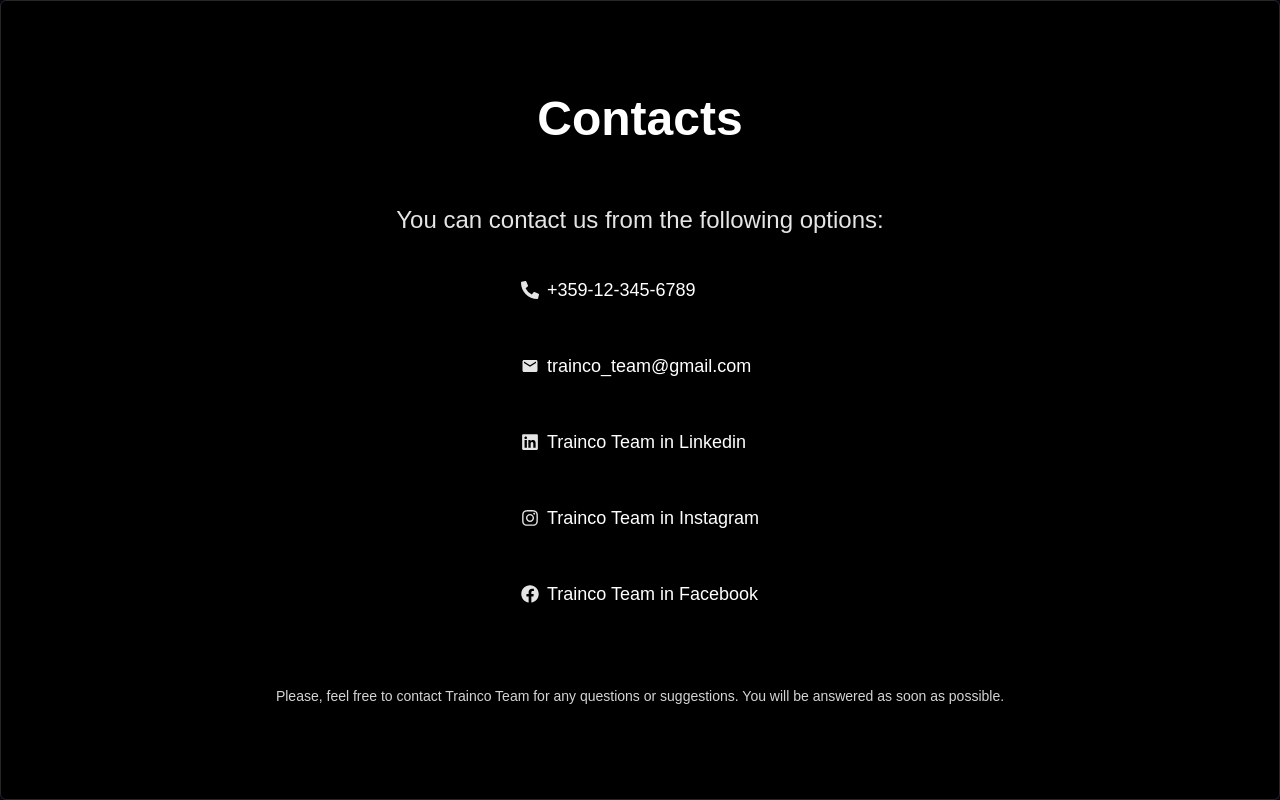
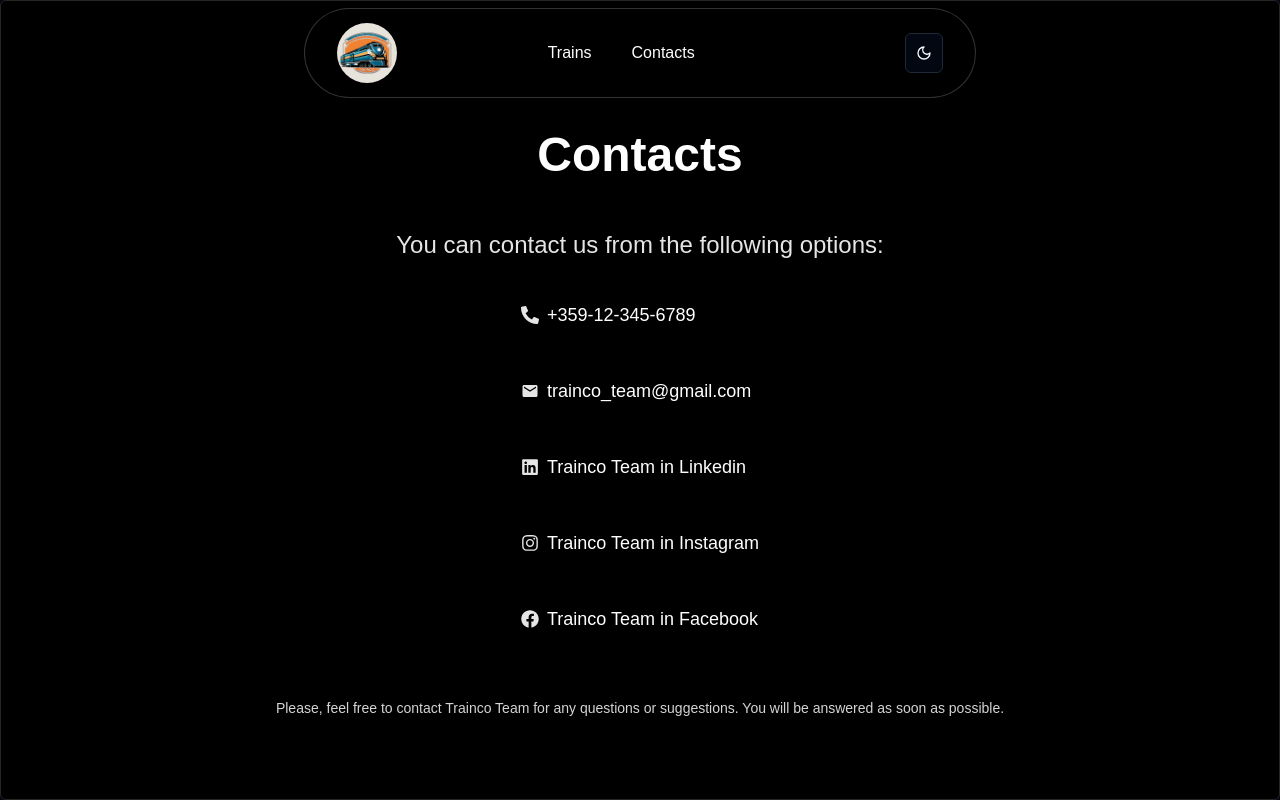
Before and after one commit to ITPG-CODEWARS/codewars-2024-first-round-SimoSabev, a Next.js app: page /contacts in a window 1280 px wide. Built offline with nearby package versions, Linux system fonts and the light colour scheme.

Commit message:
style(Contact page, added navbar)

```diff
--- a/app/contacts/page.tsx
+++ b/app/contacts/page.tsx
@@ -3,7 +3,7 @@
 
 const Page = () => {
     return (
-        <div className="w-full h-full">
+        <div className="w-full h-full fex flex-col justify-center items-center">
             <CardSpotlightDemo />
         </div>
     );
--- a/app/page.tsx
+++ b/app/page.tsx
@@ -1,5 +1,5 @@
 "use client"
-import React, {useState} from "react";
+import React from "react";
 import {HeroParallax} from "@/components/ui/hero-parallax";
 import train1 from "@/assets/train1.jpg";
 import train2 from "@/assets/train2.jpg";
--- a/components/Contacts.tsx
+++ b/components/Contacts.tsx
@@ -4,10 +4,12 @@
 import { FaFacebook } from "react-icons/fa";
 import { FaLinkedin } from "react-icons/fa";
 import { FaInstagram } from "react-icons/fa";
+import {NavbarDemo} from "@/components/ui/Nav";
 
 export function CardSpotlightDemo() {
     return (
         <CardSpotlight className="min-h-screen w-full flex flex-col justify-evenly items-center p-4 md:p-8">
+            <NavbarDemo/>
             <p className="text-3xl md:text-5xl font-bold relative z-20 text-white">
                 Contacts
             </p>
```
Also changed, not shown: assets/logo.jpg (added).
